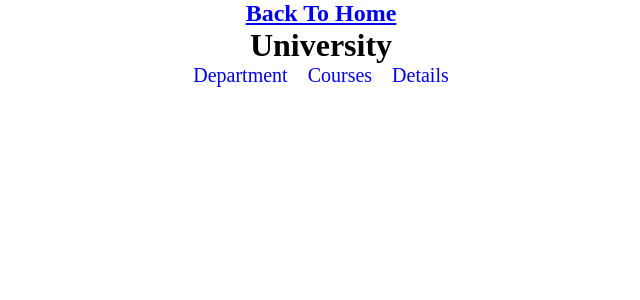
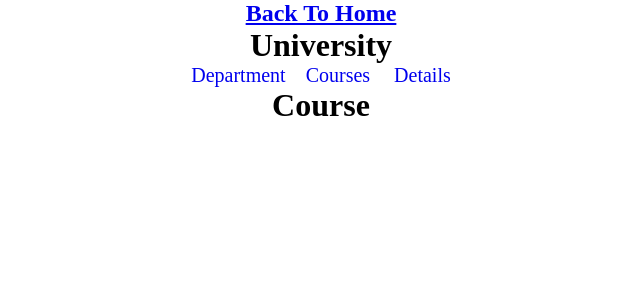
Before and after one commit to KokabNaveed/React, a React (Vite) app: page /university in a window 1280 px wide. Shown: the top 300 px of the page, without its empty margins (319-959 px from the left). Built offline with nearby package versions, Linux system fonts and the light colour scheme.

Commit message:
Learn Index Route

```diff
--- a/src/LearnRoutes.jsx
+++ b/src/LearnRoutes.jsx
@@ -15,15 +15,16 @@ function LearnRoutes() {
             {/* <NavBar /> */}
 
             <Routes>
-                <Route element={<NavBar />}>
+                <Route element={<NavBar />}> {/* layout route ...only for home, about and login pages, navbar will show */}
                     <Route path="/" element={<Home />} />
                     <Route path="/about" element={<About />} />
                     <Route path="/login" element={<Login />} />
                 </Route>
+
                 <Route path="/university" element={<University2 />}>
                     <Route path="department1" element={<Department1 />} />
                     <Route path="detail" element={<Details />} />
-                    <Route path="course" element={<Course />} />
+                    <Route index element={<Course />} /> {/* index route will shoe default value */}
                 </Route>
 
                 <Route path="/*" element={<Navigate to={"/login"} />} /> {/* Navigate to login page*/}
--- a/src/Uniiversity.jsx
+++ b/src/Uniiversity.jsx
@@ -6,7 +6,7 @@ export default function University2(){
             <h2><Link to='/'>Back To Home</Link> </h2>
             <h1>University</h1>
                     <NavLink to='department1' className="link1">Department</NavLink>
-                    <NavLink to='course' className="link1">Courses</NavLink>
+                    <NavLink to='' className="link1">Courses</NavLink> {/* empty becuase it is a index layout */}
                     <NavLink to='detail' className="link1">Details</NavLink>
                     <Outlet/>
         </div>
```
